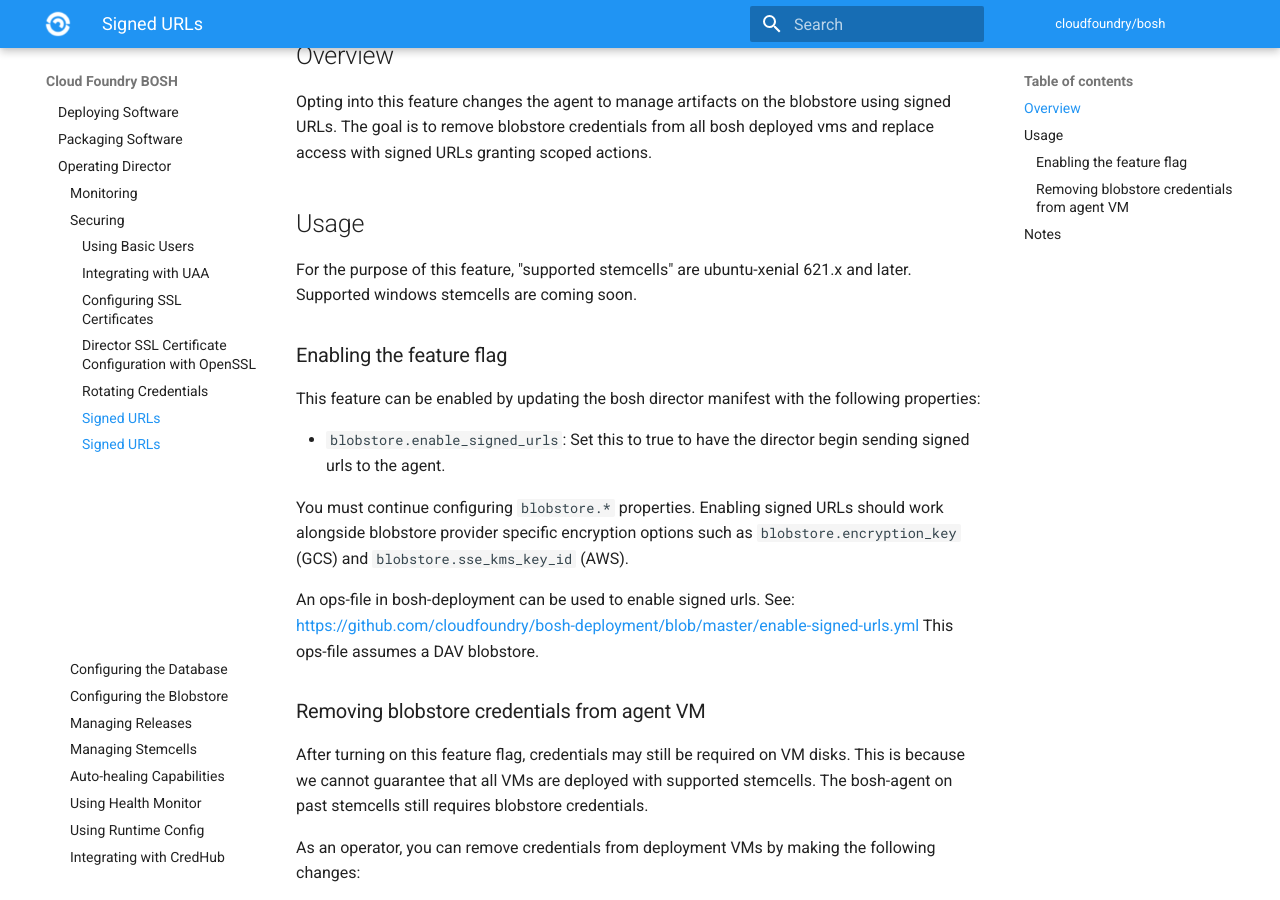
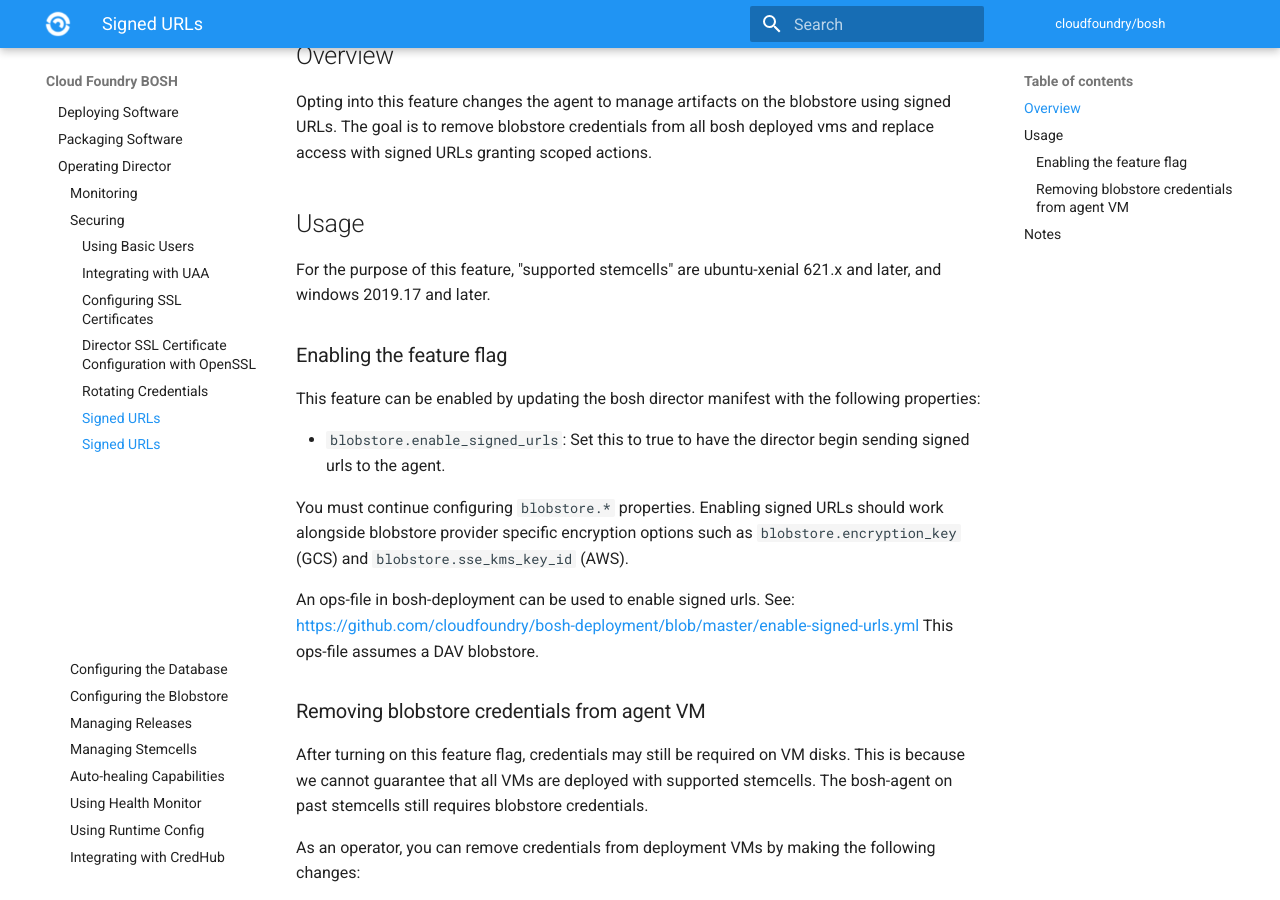
Before and after one commit to cloudfoundry/docs-bosh, an MkDocs documentation site: the page built from content/director-blobstore-signed-urls.md, in a window 1280 px wide and 900 px high, scrolled down 334 px. Built offline with MkDocs 1.6.1 and Material for MkDocs 9.7.7, drawn with Linux system fonts in a browser that asks for light colours; old or Windows-style settings are respelled for this version of MkDocs.

Commit message:
Update director-blobstore-signed-urls.md
Windows stemcells now also support signed url functionality.

```diff
--- a/content/director-blobstore-signed-urls.md
+++ b/content/director-blobstore-signed-urls.md
@@ -10,7 +10,7 @@ deployed vms and replace access with signed URLs granting scoped actions.
 ## Usage
 
 For the purpose of this feature, "supported stemcells" are ubuntu-xenial 621.x and
-later. Supported windows stemcells are coming soon.
+later, and windows 2019.17 and later.
 
 ### Enabling the feature flag
 
```
